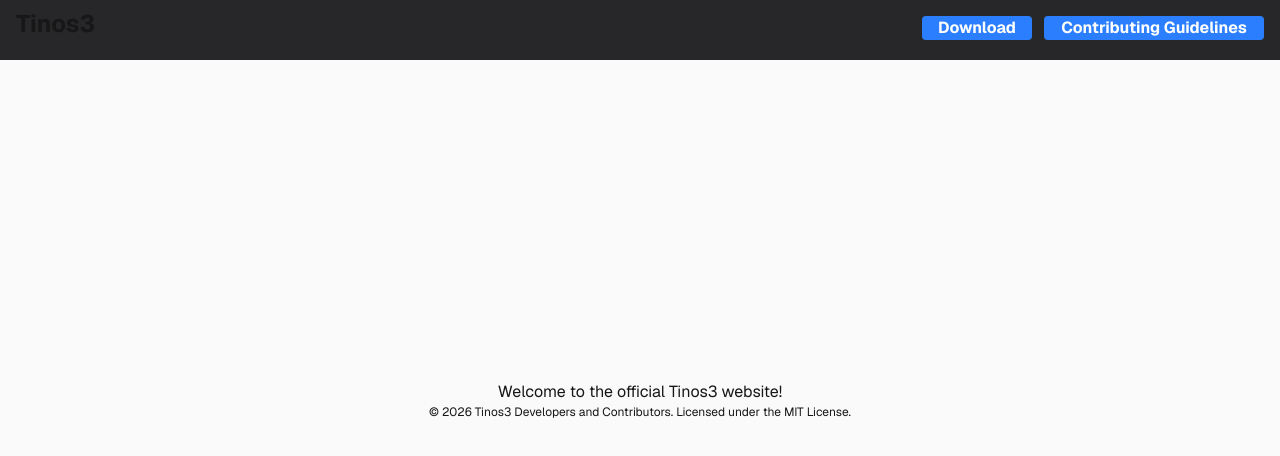
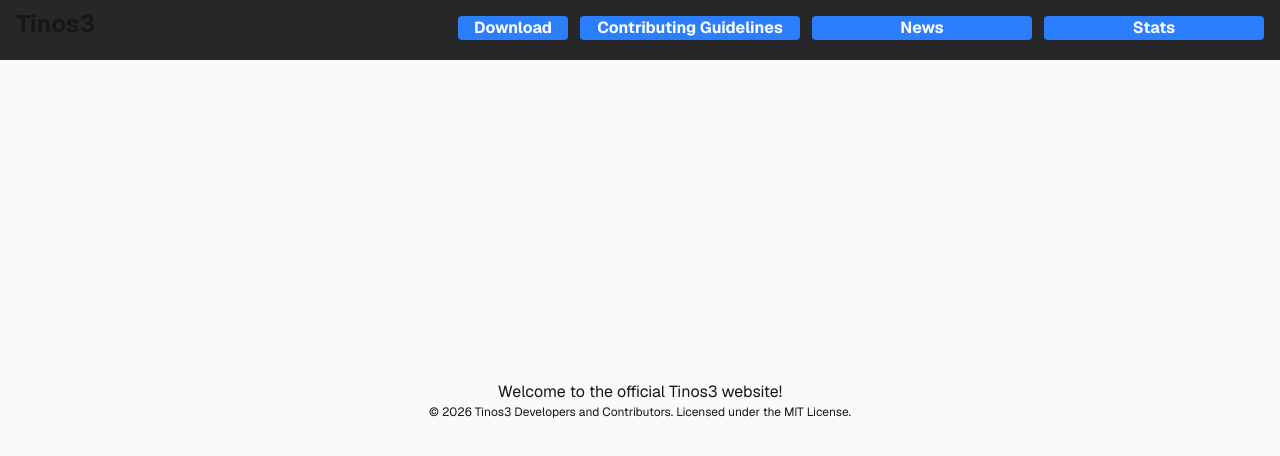
Before and after one commit to Tin-Systems-Platform/tinos3-website, a Next.js app: page / in a window 1280 px wide. Shown: the top 456 px of the page. Built offline with nearby package versions, Linux system fonts and the light colour scheme.

Commit message:
Update Header

```diff
--- a/components/Header.jsx
+++ b/components/Header.jsx
@@ -13,6 +13,13 @@ const Header = () => {
           <button className="bg-blue-500 hover:bg-blue-700 text-white font-bold px-4 rounded ml-3 w-55">
             <Link href="/contributing-guidelines">Contributing Guidelines</Link>
           </button>
+          <button className="bg-blue-500 hover:bg-blue-700 text-white font-bold px-4 rounded ml-3 w-55">
+            <Link href="/news">News</Link>
+          </button>
+
+          <button className="bg-blue-500 hover:bg-blue-700 text-white font-bold px-4 rounded ml-3 w-55">
+            <Link href="/stats">Stats</Link>
+          </button>
         </div>
 
     </div>
```
